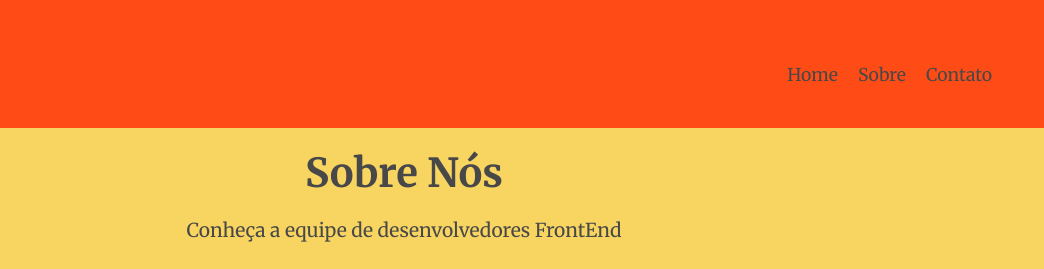
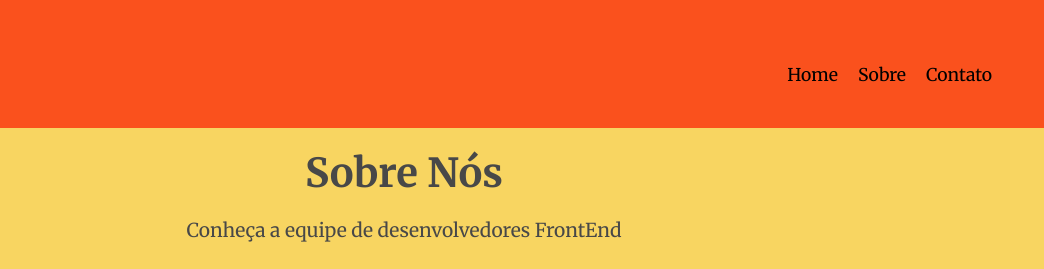
Before and after one commit to joaogmmoreira/Frontend_GP2, a website: page src/Pages/sobre.html in a window 1280 px wide. Shown: the top 269 px of the page, 236-1280 px from the left. Drawn offline with Linux system fonts and the light colour scheme; files whose address does not match are found by name.

Commit message:
layout geovanne

```diff
--- a/src/Styles/sobre.css
+++ b/src/Styles/sobre.css
@@ -23,7 +23,7 @@ body {
 }
 
 .navbar {
-    background-color:#ff4b15;
+    background-color:#fa511d;
     /* background: linear-gradient(to right, #ffca8e, #f9edaa); */
     height: 8rem;
     /* padding: 10px 0; */
@@ -46,7 +46,7 @@ body {
 }
 
 .navbar ul li a {
-    color: #484848;
+    color: #000000;
     text-decoration: none;
     font-size: 1.1rem;
     transition: color 0.3s ease;
```
